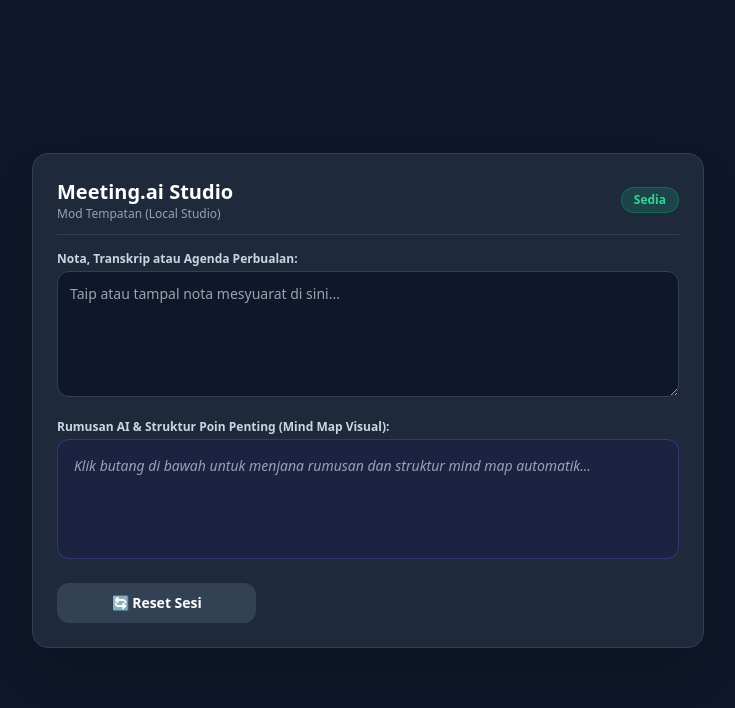
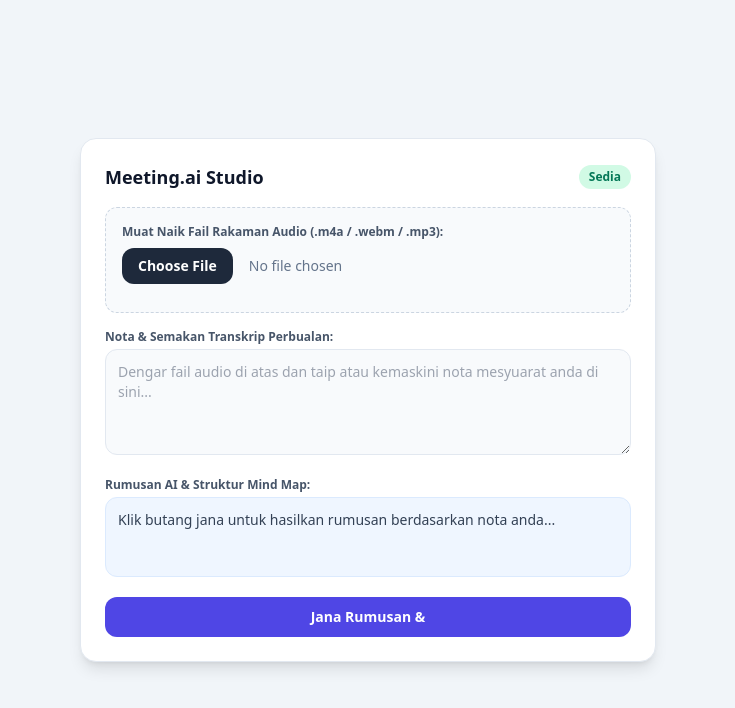
Before and after one commit to faizal5869-ctrl/matis, a plain HTML site: page index.html in a window 1280 px wide. Shown: the whole page, without its empty margins (272-1007 px from the left). Drawn offline with nearby package versions, Linux system fonts and the light colour scheme.

Commit message:
Add files via upload

```diff
--- a/index.html
+++ b/index.html
@@ -3,37 +3,41 @@
 <head>
 <meta charset="UTF-8">
 <meta name="viewport" content="width=device-width, initial-scale=1.0">
-<title>Meeting.ai Studio - Full Local Studio</title>
+<title>Meeting.ai Studio</title>
 <script src="https://cdn.tailwindcss.com"></script>
 </head>
-<body class="bg-slate-900 text-slate-100 min-h-screen flex flex-col items-center justify-center p-4">
+<body class="bg-slate-100 text-slate-800 min-h-screen flex flex-col items-center justify-center p-4">
 
-<div class="w-full max-w-2xl bg-slate-800 rounded-2xl shadow-2xl p-6 border border-slate-700">
-    <div class="flex items-center justify-between mb-4 border-b border-slate-700 pb-3">
-        <div>
-            <h1 class="font-bold text-xl text-white">Meeting.ai Studio</h1>
-            <p class="text-xs text-slate-400">Mod Tempatan (Local Studio)</p>
-        </div>
-        <span id="status-badge" class="text-xs bg-emerald-500/20 text-emerald-400 font-semibold px-3 py-1 rounded-full border border-emerald-500/30">Sedia</span>
+<div class="w-full max-w-xl bg-white rounded-2xl shadow-lg p-6 border border-slate-200">
+    <div class="flex items-center justify-between mb-4">
+        <h1 class="font-bold text-lg text-slate-900">Meeting.ai Studio</h1>
+        <span id="status-badge" class="text-xs bg-emerald-100 text-emerald-700 font-semibold px-2.5 py-1 rounded-full">Sedia</span>
     </div>
 
-    <!-- Bahagian Input Teks & Nota -->
-    <div class="mb-4">
-        <label class="block text-xs font-semibold text-slate-300 mb-1">Nota, Transkrip atau Agenda Perbualan:</label>
-        <textarea id="transcript-box" rows="5" class="w-full p-3 text-sm bg-slate-900 border border-slate-700 rounded-xl text-slate-200 focus:outline-none focus:ring-2 focus:ring-indigo-500" placeholder="Taip atau tampal nota mesyuarat di sini..."></textarea>
+    <!-- Bahagian Upload & Pemain Audio -->
+    <div class="mb-4 bg-slate-50 border border-dashed border-slate-300 rounded-xl p-4">
+        <label class="block text-xs font-semibold text-slate-600 mb-2">Muat Naik Fail Rakaman Audio (.m4a / .webm / .mp3):</label>
+        <input type="file" id="audio-file-input" accept="audio/*" class="text-sm text-slate-500 file:mr-4 file:py-2 file:px-4 file:rounded-xl file:border-0 file:text-sm file:font-semibold file:bg-slate-800 file:text-white hover:file:bg-slate-900 cursor-pointer w-full mb-3">
+
+        <!-- Pemain Audio supaya anda boleh dengar balik fail yang di-upload -->
+        <audio id="audio-player" controls class="w-full hidden"></audio>
     </div>
 
-    <!-- Kotak Hasil Rumusan AI & Mind Map / Grafik Poin -->
-    <div class="mb-6">
-        <label class="block text-xs font-semibold text-slate-300 mb-1">Rumusan AI & Struktur Poin Penting (Mind Map Visual):</label>
-        <div id="ai-summary" class="w-full p-4 text-sm bg-indigo-950/40 border border-indigo-500/30 rounded-xl text-indigo-200 min-h-[120px] space-y-2">
-            <span class="text-slate-400 italic">Klik butang di bawah untuk menjana rumusan dan struktur mind map automatik...</span>
+    <!-- Kotak Transkrip / Nota (Boleh taip atau semak sambil dengar audio) -->
+    <div class="mb-4">
+        <label class="block text-xs font-semibold text-slate-600 mb-1">Nota & Semakan Transkrip Perbualan:</label>
+        <textarea id="transcript-box" rows="4" class="w-full p-3 text-sm bg-slate-50 border border-slate-200 rounded-xl focus:outline-none focus:ring-2 focus:ring-slate-400" placeholder="Dengar fail audio di atas dan taip atau kemaskini nota mesyuarat anda di sini..."></textarea>
+    </div>
+
+    <!-- Kotak Rumusan AI & Mind Map -->
+    <div class="mb-5">
+        <label class="block text-xs font-semibold text-slate-600 mb-1">Rumusan AI & Struktur Mind Map:</label>
+        <div id="ai-summary" class="w-full p-3 text-sm bg-blue-50 border border-blue-100 rounded-xl text-slate-700 min-h-[80px]">
+            Klik butang jana untuk hasilkan rumusan berdasarkan nota anda...
         </div>
     </div>
 
     <!-- Action Buttons -->
-    <div class="grid grid-cols-1 sm:grid-cols-3 gap-3">
-        <button onclick="resetApp()" class="bg-slate-700 hover:bg-slate-600 text-white font-semibold py-2.5 px-4 rounded-xl text-sm transition-colors cursor-pointer">
-            🔄 Reset Sesi
-        </button>
-        <button onclick="generateAISummary()" class="bg-indigo-600 hover:bg-indigo-500 text-white font-semibold py-2.5 px-4 rounded-xl text-sm transition-colors cursor-pointer shadow-lg shadow-indigo-600/3
+    <div class="flex gap-2">
+        <button onclick="generateAISummary()" class="flex-1 bg-indigo-600 hover:bg-indigo-700 text-white font-semibold py-2.5 px-4 rounded-xl text-sm transition-colors cursor-pointer">
+            Jana Rumusan &
```
